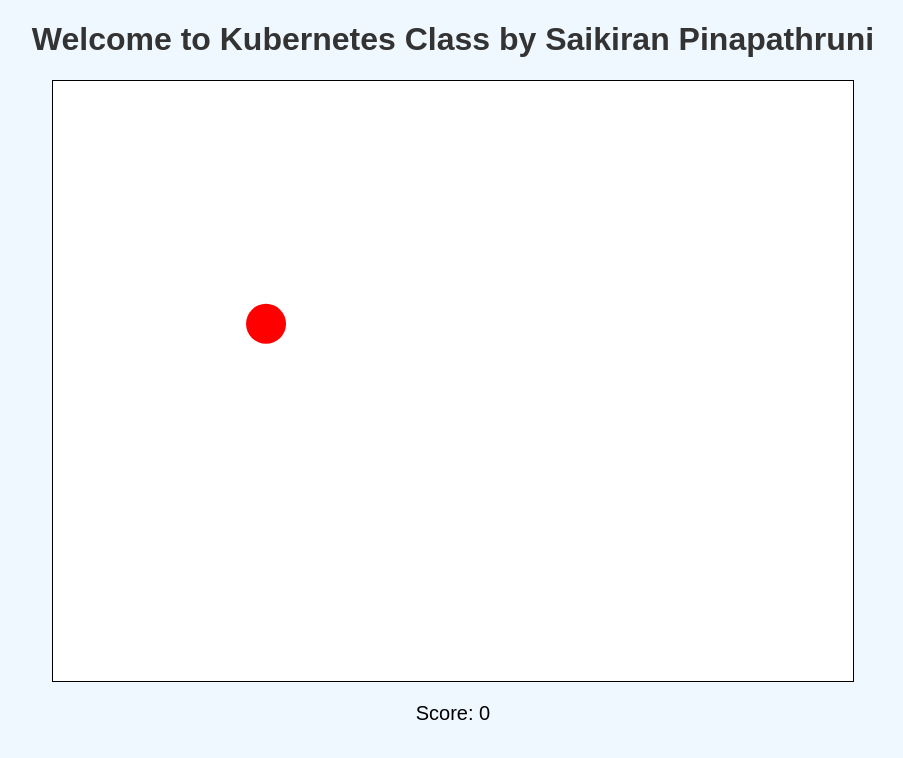
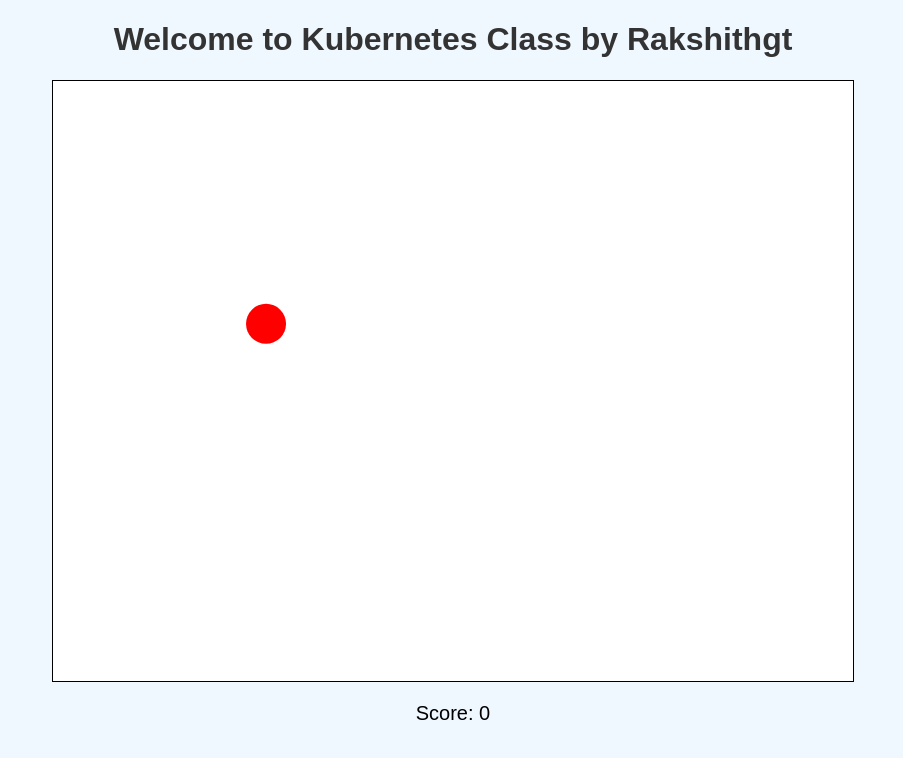
Before and after one commit to Rakshithgt/kubernets.yaml, a plain HTML site: page sidecar/index.html in a window 1280 px wide. Shown: the whole page, without its empty margins (187-1090 px from the left). Drawn offline with Linux system fonts and the light colour scheme.

Commit message:
Update index.html

```diff
--- a/sidecar/index.html
+++ b/sidecar/index.html
@@ -3,7 +3,7 @@
 <head>
     <meta charset="UTF-8">
     <meta name="viewport" content="width=device-width, initial-scale=1.0">
-    <title>Welcome to Kubernetes Class by Saikiran Pinapathruni</title>
+    <title>Welcome to Kubernetes Class by Rakshithgt</title>
     <style>
         body {
             background-color: #f0f8ff;
@@ -26,7 +26,7 @@
     </style>
 </head>
 <body>
-    <h1>Welcome to Kubernetes Class by Saikiran Pinapathruni</h1>
+    <h1>Welcome to Kubernetes Class by Rakshithgt</h1>
     <canvas id="gameCanvas" width="800" height="600"></canvas>
     <div id="score">Score: 0</div>
 
```
